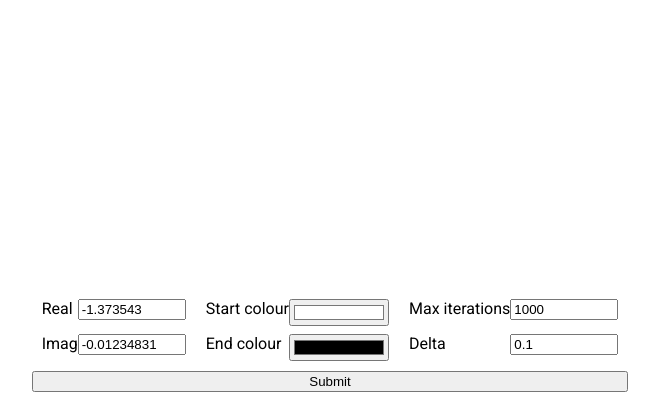
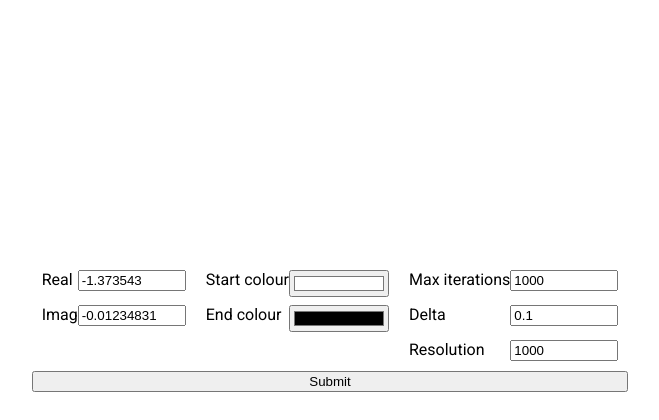
Before and after one commit to FreddyWordingham/FullStackSoftwareEngineering, a FastAPI app: page / in a window 1280 px wide. Shown: the part 396-816 px from the top of the page, without its empty margins (310-969 px from the left). Run offline with FastAPI, Linux system fonts and the light colour scheme.

Commit message:
Added resolution control

```diff
--- a/le/2_backend/api/main.py
+++ b/le/2_backend/api/main.py
@@ -67,6 +67,7 @@ class ImageInput(BaseModel):
     real: float
     imag: float
     delta: float
+    resolution: int
     max_iters: int
     hex_start: str
     hex_end: str
@@ -79,8 +80,8 @@ async def image(input: ImageInput):
     imag_start = input.imag - input.delta
     imag_end = input.imag + input.delta
 
-    width = 100
-    height = 100
+    width = input.resolution
+    height = input.resolution
 
     sample = mandlebrot.sample_area(
         real_start,
--- a/le/2_backend/static/mandelbrot.js
+++ b/le/2_backend/static/mandelbrot.js
@@ -63,6 +63,7 @@ function image() {
     const real = document.getElementById("real").value;
     const imag = document.getElementById("imag").value;
     const delta = document.getElementById("delta").value;
+    const resolution = document.getElementById("resolution").value;
     const hexStart = document.getElementById("hexStart").value;
     const hexEnd = document.getElementById("hexEnd").value;
     const maxIters = document.getElementById("maxIters").value;
@@ -77,6 +78,7 @@ function image() {
             real: real,
             imag: imag,
             delta: delta,
+            resolution: resolution,
             max_iters: maxIters,
             hex_start: hexStart,
             hex_end: hexEnd,
--- a/le/2_backend/templates/components/iterations.html
+++ b/le/2_backend/templates/components/iterations.html
@@ -7,3 +7,8 @@
     <label for="delta">Delta</label>
     <input id="delta" class="float-right" type="number" value="0.1" />
 </div>
+<p></p>
+<div>
+    <label for="resolution">Resolution</label>
+    <input id="resolution" class="float-right" type="number" value="1000" />
+</div>
```
